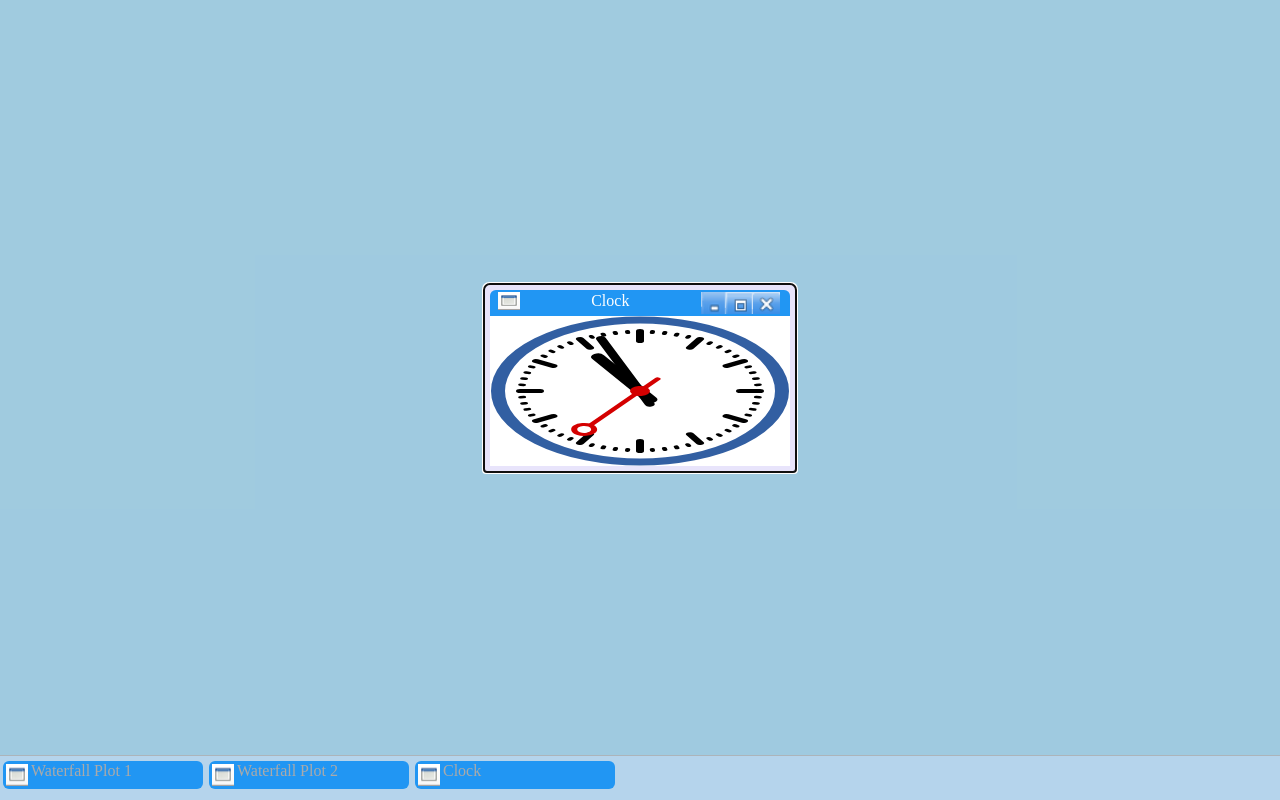
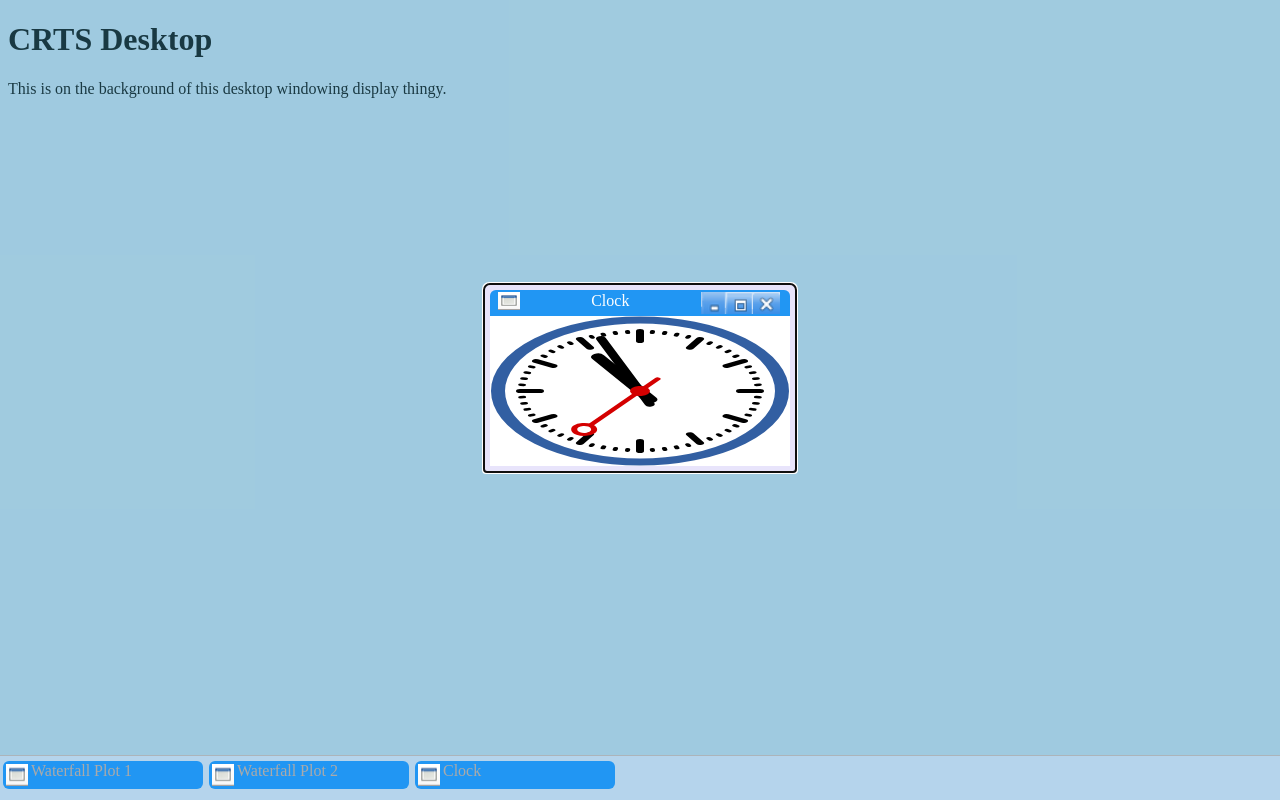
Before and after one commit to vtwireless/webDesktop, a plain HTML site: page webDesktop_test.html in a window 1280 px wide. Drawn offline with Linux system fonts and the light colour scheme.

Commit message:
Saving Work

```diff
--- a/webDesktop.css
+++ b/webDesktop.css
@@ -1,13 +1,3 @@
-html, body {
-    /* Keep the body simple */
-    margin: 0px;
-    padding: 0px;
-    border: 0px;
-    height: 100%;
-    width:100%;
-    overflow: hidden;
-}
-
 div.eventCatcher {
     z-index: 252;
     display: none;
@@ -23,6 +13,9 @@ div.eventCatcher {
 }
 
 div.WDRoot {
+    position: absolute;
+    top: 0;
+    left: 0;
     z-index: 2;
     display: flex;
     flex-direction: column;
--- a/webDesktop.js
+++ b/webDesktop.js
@@ -483,7 +483,11 @@ function WDApp(headerText, app, onclose = null, opts = null) {
         };
     };
 
-    xIcon.onclick = function() {
+    var closed = false;
+
+    this.close = function() {
+        if(closed) return;
+        closed = true;
         if(onclose) onclose();
         topWin.removeChild(win);
         // Fix the stacking order of all the "windows":
@@ -491,7 +495,9 @@ function WDApp(headerText, app, onclose = null, opts = null) {
         delete WDApp.stackingOrder[WDApp.zIndexMax];
         --WDApp.zIndexMax;
         panelIcon.removeFromPanel();
-    };
+    }
+
+    xIcon.onclick = this.close;
 
 
     header.ondblclick = function() {
--- a/webDesktop_test.html
+++ b/webDesktop_test.html
@@ -60,6 +60,10 @@ onload = function() {
     <title>CRTS</title>
 </head>
 <body>
+    <h1>CRTS Desktop</h1>
+
+    <p>This is on the background of this desktop windowing
+    display thingy.</p>
 
 </body>
 </html>
```
